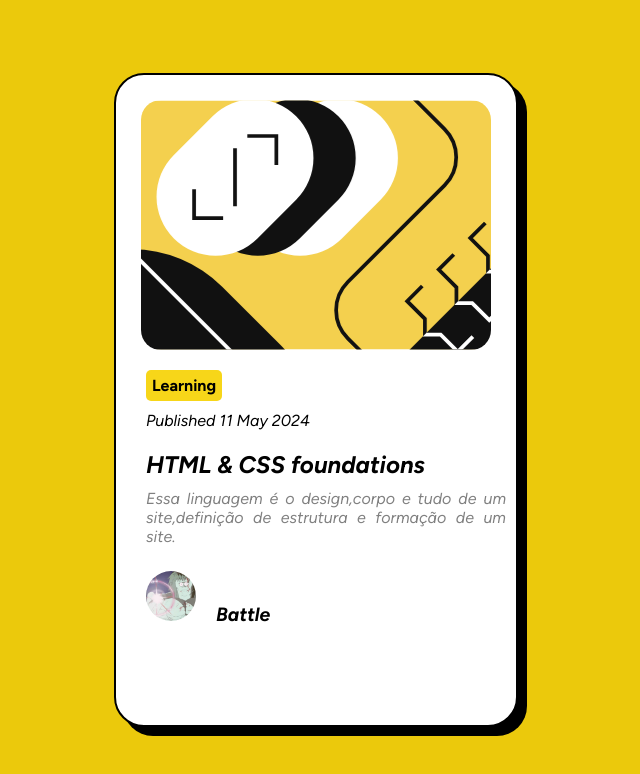
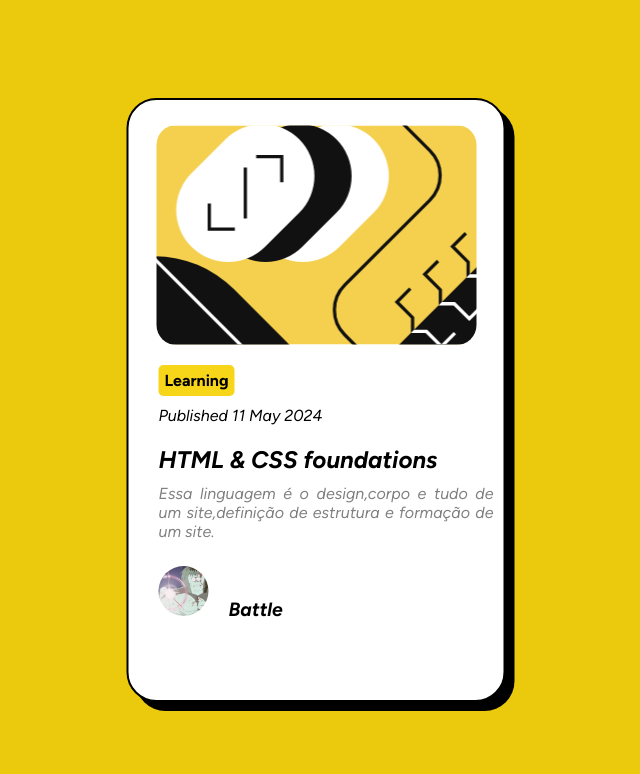
Before and after one commit to Battle150605/desafios-css, a plain HTML site: page blog3/index.html in a window 1280 px wide. Shown: the whole page, without its empty margins (324-964 px from the left). Drawn offline with Linux system fonts and the light colour scheme.

Commit message:
update css

```diff
--- a/blog3/estilos/celular.css
+++ b/blog3/estilos/celular.css
@@ -25,8 +25,8 @@ body{
 
 #quadrado{
     background-color: white;
-    height: 650px;
-    width: 400px;
+    height: 600px;
+    width: 375px;
     top: 50%;
     left: 50%;
     position: absolute;
@@ -37,8 +37,8 @@ body{
 }
 #foto1{
     background-image: url(../assets/images/illustration-article.svg);
-    width: 350px;
-    height: 250px;
+    width: 320px;
+    height: 220px;
     background-size: cover;
     display: flexbox;
     justify-content: center;
```
